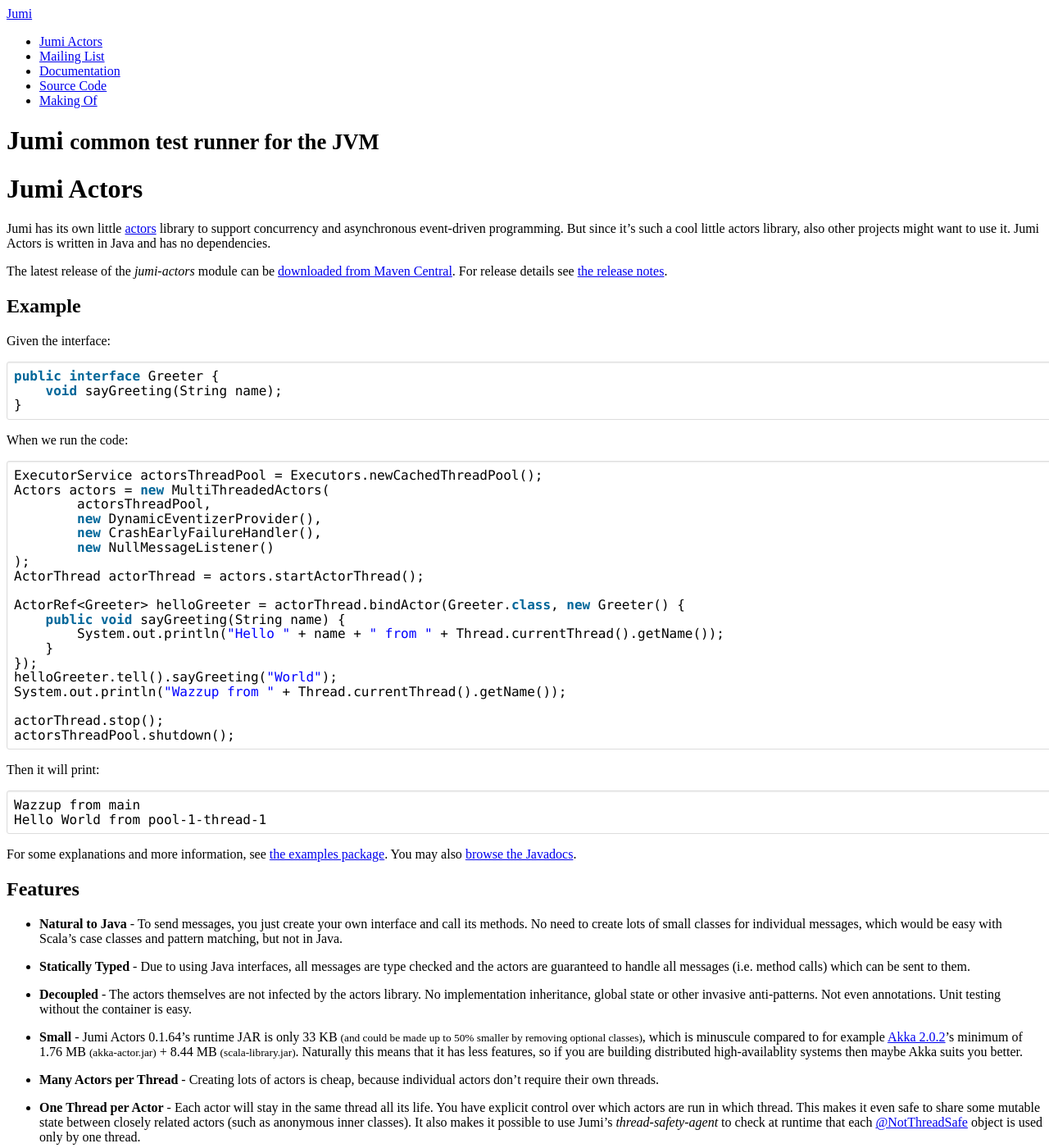
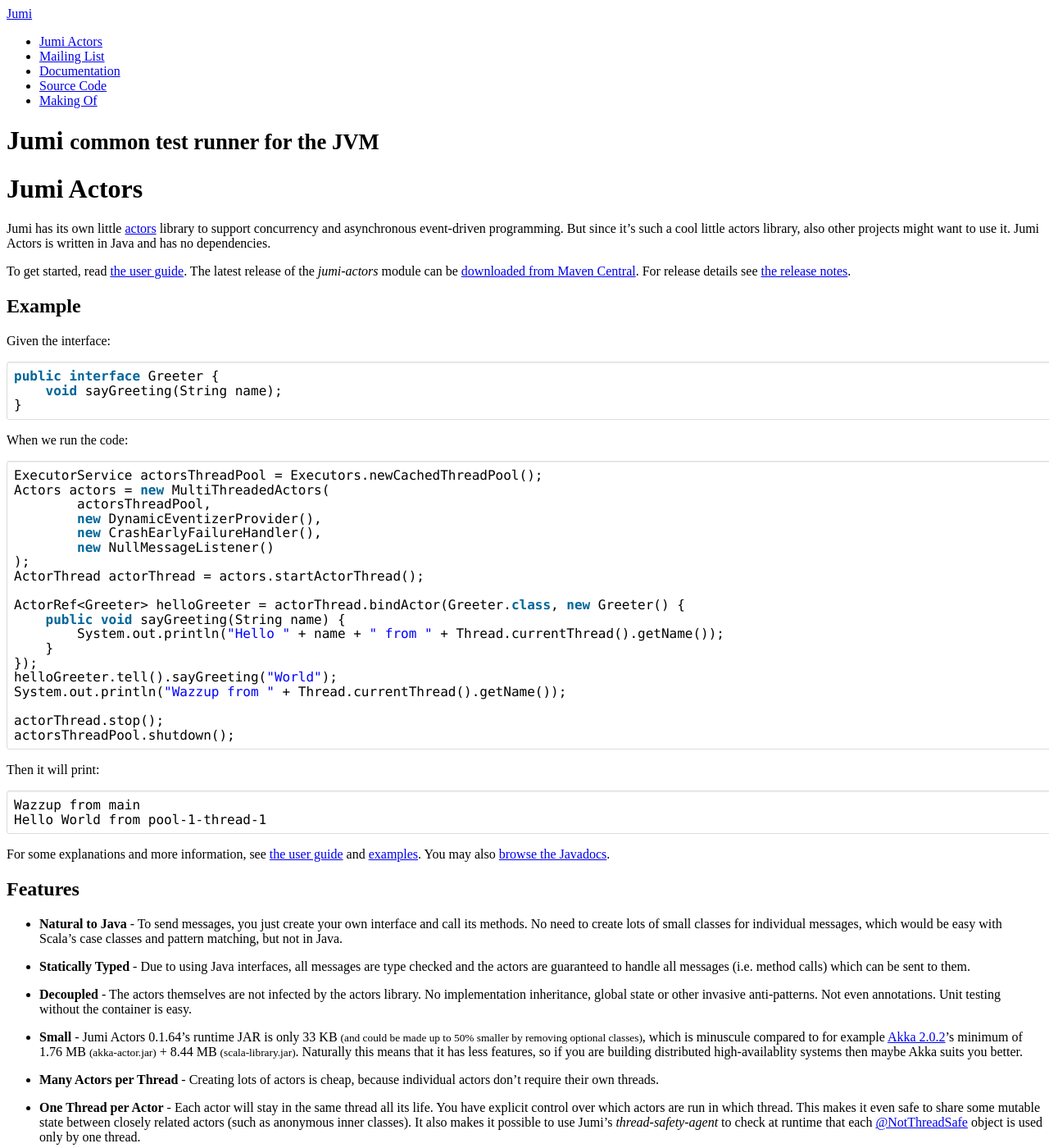
Before and after one commit to luontola/jumi, a Jekyll site: the page built from actors.md, in a window 1280 px wide and 1400 px high. Shown: the whole window at 82% size. Built offline with Jekyll 4.4.1, drawn with Linux system fonts in a browser that asks for light colours.

Commit message:
Actors: link to user guide

```diff
--- a/actors.md
+++ b/actors.md
@@ -7,7 +7,7 @@
 
 Jumi has its own little [actors](http://en.wikipedia.org/wiki/Actor_model) library to support concurrency and asynchronous event-driven programming. But since it's such a cool little actors library, also other projects might want to use it. Jumi Actors is written in Java and has no dependencies.
 
-The latest release of the *jumi-actors* module can be [downloaded from Maven Central](http://search.maven.org/#search%7Cga%7C1%7Cg%3A%22fi.jumi%22). For release details see [the release notes](https://github.com/orfjackal/jumi/blob/master/RELEASE-NOTES.md).
+To get started, read [the user guide](https://github.com/orfjackal/jumi/wiki/Actors-User-Guide). The latest release of the *jumi-actors* module can be [downloaded from Maven Central](http://search.maven.org/#search%7Cga%7C1%7Cg%3A%22fi.jumi%22). For release details see [the release notes](https://github.com/orfjackal/jumi/blob/master/RELEASE-NOTES.md).
 
 
 Example
@@ -52,7 +52,7 @@
 Hello World from pool-1-thread-1
 </pre>
 
-For some explanations and more information, see [the examples package](https://github.com/orfjackal/jumi/tree/master/jumi-actors/src/test/java/fi/jumi/actors/examples). You may also [browse the Javadocs](api/jumi-actors/).
+For some explanations and more information, see [the user guide](https://github.com/orfjackal/jumi/wiki/Actors-User-Guide) and [examples](https://github.com/orfjackal/jumi/tree/master/jumi-actors/src/test/java/fi/jumi/actors/examples). You may also [browse the Javadocs](api/jumi-actors/).
 
 
 Features
```
